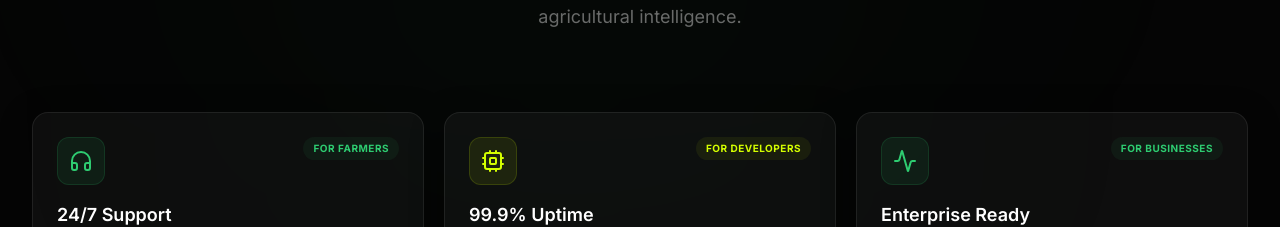
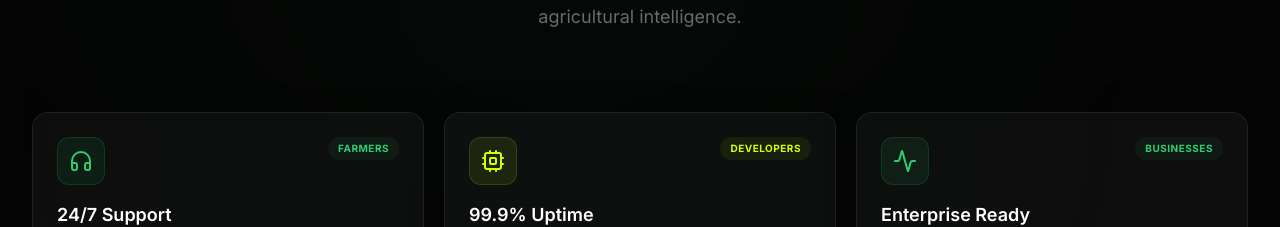
Before and after one commit to ThulaniTheProgrammer/Hurudzaii, a React (Vite) app: page / in a window 1280 px wide. Shown: the part 1641-1868 px from the top of the page. Built offline with nearby package versions, Linux system fonts and the light colour scheme.

Commit message:
style: remove 'For' prefix from audience badges in FeaturesSection

```diff
--- a/src/components/agritech/FeaturesSection.tsx
+++ b/src/components/agritech/FeaturesSection.tsx
@@ -12,21 +12,21 @@ const features = [
     icon: Headphones,
     title: '24/7 Support',
     description: 'Get instant diagnostic support in your local language. Our ML models detect crop diseases 14 days before they become visible, ensuring your harvests are protected.',
-    stat: 'For Farmers',
+    stat: 'Farmers',
     color: '#2ECC71',
   },
   {
     icon: Cpu,
     title: '99.9% Uptime',
     description: 'Build with the most comprehensive African agritech API. Access disease detection models trained on 2M+ images with ultra-low latency and 24/7 uptime.',
-    stat: 'For Developers',
+    stat: 'Developers',
     color: '#D4FF00',
   },
   {
     icon: Activity,
     title: 'Enterprise Ready',
     description: 'Scale your agribusiness with AI-driven insights. Mitigate supply chain risks using predictive disease detection and localized intelligence at an enterprise scale.',
-    stat: 'For Businesses',
+    stat: 'Businesses',
     color: '#2ECC71',
   },
   {
```
